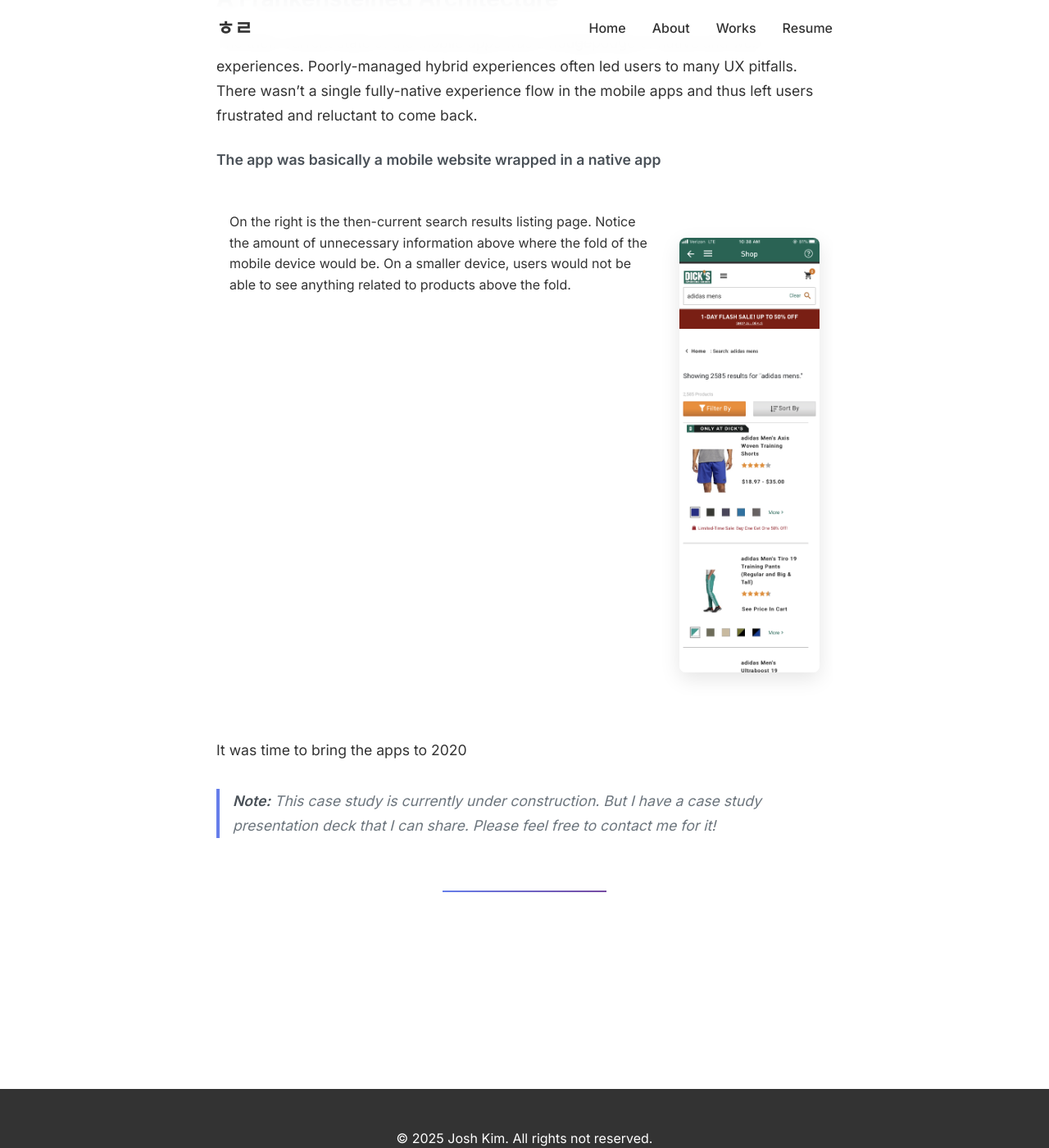
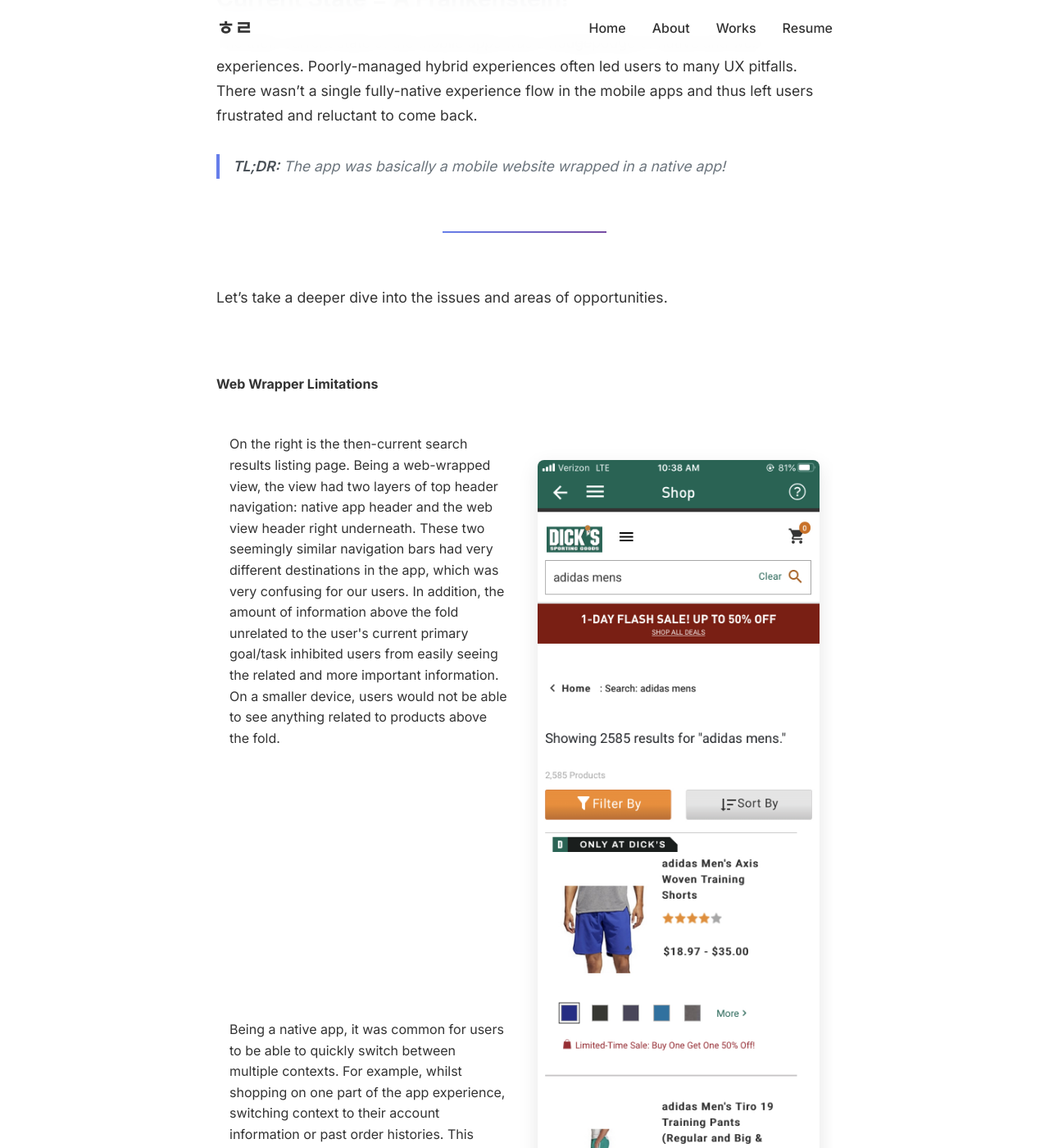
Before and after one commit to hyorkim11/hyorkim11.github.io, a Jekyll site: the page built from _projects/dsg-app.md, in a window 1280 px wide and 1400 px high, scrolled down 5827 px. Shown: the whole window at 82% size. Built offline with Jekyll 4.4.1, drawn with Linux system fonts in a browser that asks for light colours; some of the changed text lies outside the part shown.

Commit message:
Enhance DSG App case study with detailed analysis and improved layout - Add comprehensive Web Wrapper Limitations section with dual navigation analysis - Restructure table layouts with proper rowspan for better visual balance - Add detailed content about native app context switching and user flow opportunities - Include new images: old_IA.png and old_home.jpg for better visual documentation - Improve content organization with proper spacing and section breaks - Add baseline definition section structure for next phase

```diff
--- a/_projects/dsg-app.md
+++ b/_projects/dsg-app.md
@@ -80,13 +80,13 @@
 
 ## Design Process
 1. Understanding current states
-2. Visioning and aligning on outcomes
-3. Defining baselines
+2. Defining baselines
+3. Visioning and aligning on outcomes
 4. Design, test, launch, and iterate
 
 ---
 
-## Understanding Current States
+## 1. Understanding Current States
 
 During the initial phases of any project, I gather data and information about the product.
 
@@ -126,25 +126,59 @@
 
 ---
 
-### A Frankensteined Architecture
+### Current State = A Frankenstein!
 The then-current state of the mobile apps was a hodgepodge of native and web experiences. Poorly-managed hybrid experiences often led users to many UX pitfalls. There wasn't a single fully-native experience flow in the mobile apps and thus left users frustrated and reluctant to come back.
 
-**The app was basically a mobile website wrapped in a native app**
+> **TL;DR:** The app was basically a mobile website wrapped in a native app!
 
+---
+
+Let's take a deeper dive into the issues and areas of opportunities.
+
+<br>
+
+#### Web Wrapper Limitations
 <table style="background: none;">
   <tr>
-    <td valign="top" style="padding-right: 20px; border-bottom: none;">
+    <td valign="top" style="padding-right: 20px; border-bottom: none; width: 50%;">
       On the right is the then-current search results listing page.
-
-
-      Notice the amount of unnecessary information above where the fold of the mobile device would be. On a smaller device, users would not be able to see anything related to products above the fold.
+      Being a web-wrapped view, the view had two layers of top header navigation: native app header and the web view header right underneath. These two seemingly similar navigation bars had very different destinations in the app, which was very confusing for our users. In addition, the amount of information above the fold unrelated to the user's current primary goal/task inhibited users from easily seeing the related and more important information.
+      On a smaller device, users would not be able to see anything related to products above the fold.
     </td>
-    <td valign="top" style="text-align: top; border-bottom: none;">
+    <td valign="top" style="text-align: top; border-bottom: none; width: 50%;" rowspan="2">
       <img src="/img/old_srlp.jpg" alt="DSG App Pre-Update" style="max-width: 100%; height: auto; border-radius: 8px; text-align: top;">
     </td>
   </tr>
+  <tr>
+    <td valign="top" style="padding-right: 20px; border-bottom: none; width: 50%;">
+      Being a native app, it was common for users to be able to quickly switch between multiple contexts. For example, whilst shopping on one part of the app experience, switching context to their account information or past order histories. This singular and linear navigational flow was a big area of opportunity that served as a basis for many different user flows.
+    </td>
+  </tr>
 </table>
-It was time to bring the apps to 2020
+
+<br>
+
+#### Lack of IA Structure
+<table style="background: none;">
+  <tr>
+    <td valign="top" style="text-align: top; border-bottom: none; width: 50%;" rowspan="2">
+      <img src="/img/old_home.jpg" alt="DSG Home Pre-Update" style="max-width: 100%; height: auto; border-radius: 8px; text-align: top;">
+    </td>
+    <td valign="top" style="border-bottom: none; width: 50%;">
+      On the left was the main landing view of the mobile app back then. You can see the hamburger menu that was placed at the top left of the header.
+      Below is the expanded hamburger menu the users were presented with once you tapped on it. It was a culmination of literally throwing together all the features and intra-app destinations in one menu. Even within the menu, there were no logical groupings nor particular prioritizations applied.
+    </td>
+  </tr>
+  <tr>
+  <td valign="top" style="text-align: top; border-bottom: none; width: 50%;">
+      <img src="/img/old_IA.png" alt="DSG IA Pre-Update" style="max-width: 100%; height: auto; border-radius: 8px; text-align: top;">
+    </td>
+  </tr>
+</table>
+
+---
+
+### 2. Defining Baselines
 
 
 > **Note:** This case study is currently under construction. But I have a case study presentation deck that I can share. Please feel free to contact me for it!
```
Also changed, not shown: img/blog_thumb_1.jpg (deleted), img/blog_thumb_2.jpg (deleted), img/blog_thumb_3.jpg (deleted), img/old_IA.png (added), 11 other files.
